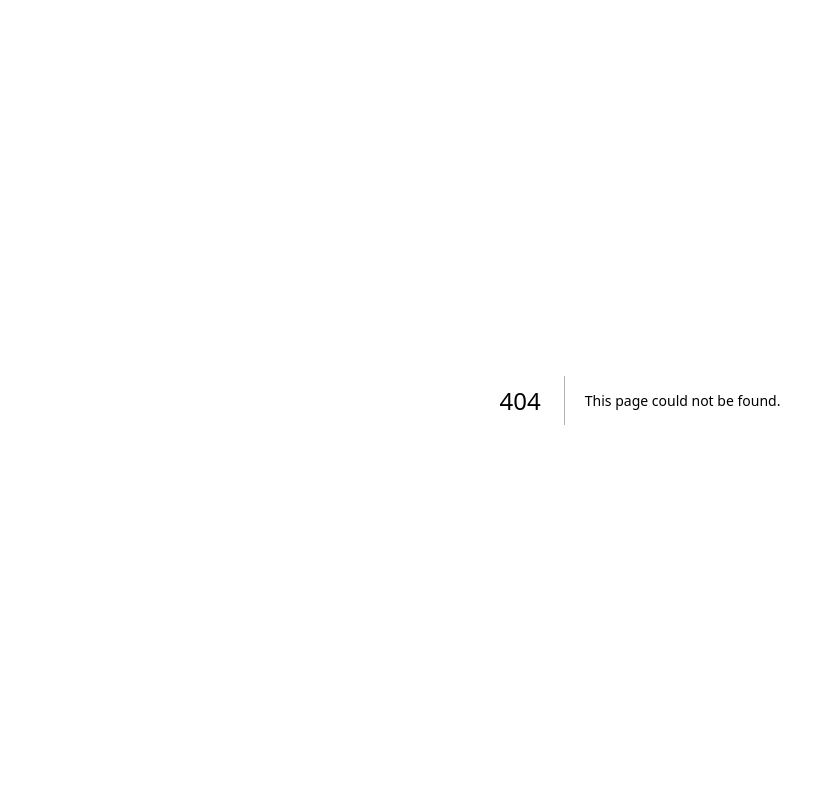
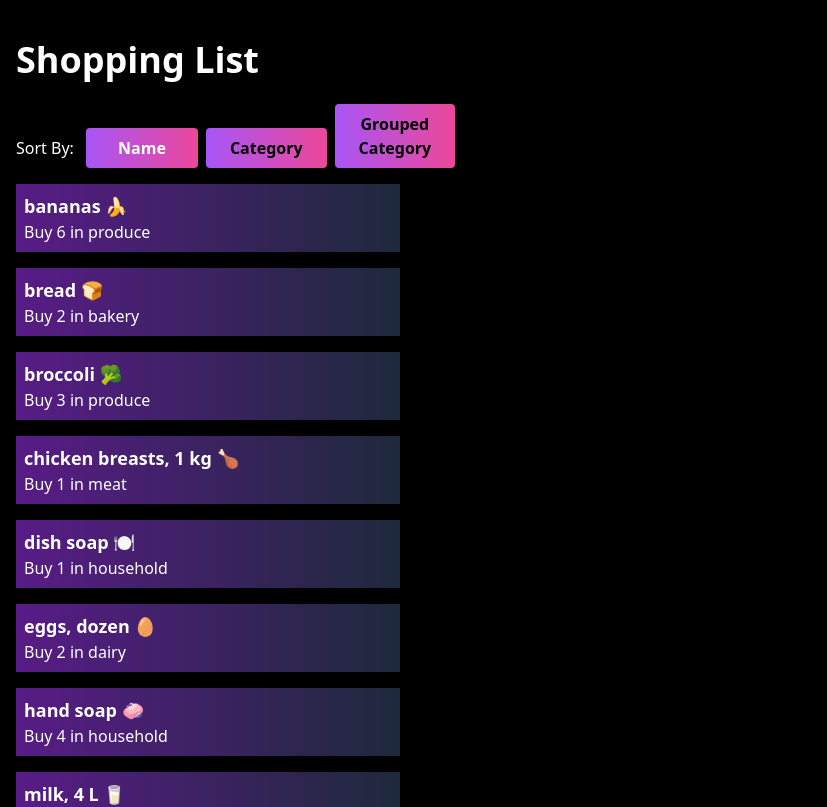
Before and after one commit to caddelacruz/cprg306-assignments, a Next.js app: page /week-6 in a window 1280 px wide. Before the commit this address had no page. Shown: the top 807 px of the page, without its empty margins (0-827 px from the left). Built offline with nearby package versions, Linux system fonts and the light colour scheme.

Commit message:
week-6
implemented the segregation of items based on name, category, and grouped category

```diff
--- a/app/page.js
+++ b/app/page.js
@@ -11,6 +11,7 @@
             <p><Link href="/week-3">Week 3 Assignment</Link></p>
             <p><Link href="/week-4">Week 4 Assignment</Link></p>
             <p><Link href="/week-5">Week 5 Assignment</Link></p>
+            <p><Link href="/week-6">Week 6 Assignment</Link></p>
           </p>
         </ul>
       </header>
--- /dev/null
+++ b/app/week-6/item-list.js
@@ -0,0 +1,72 @@
+"use client";
+
+import { useState } from "react";
+import Item from './item';
+import itemsData from './items.json';
+
+export default function ItemList() {
+    // Initialize state variable sortBy with default value "name"
+    const [sortBy, setSortBy] = useState("name");
+
+    // Sort the items based on sortBy state variable
+    const sortedItems = [...itemsData].sort((a, b) => {
+        if (sortBy === "name") {
+            return a.name.localeCompare(b.name);
+        } else if (sortBy === "category") {
+            return a.category.localeCompare(b.category);
+        }
+        return 0; // Default case (not needed but good for safety)
+    });
+
+    // Optional: Group items by category
+    const groupedItems = sortedItems.reduce((acc, item) => {
+        (acc[item.category] = acc[item.category] || []).push(item);
+        return acc;
+    }, {});
+
+    // Get sorted categories
+    const sortedCategories = Object.keys(groupedItems).sort(); // Sort the category keys alphabetically
+
+    return (
+        <div>
+            {/* Sort buttons */}
+            <div className="mb-4">
+                <span className="text-white mr-2">Sort By:</span> {/* Sort By label */}
+                <button
+                    onClick={() => setSortBy("name")}
+                    className={`mr-2 px-8 py-2 font-bold rounded ${sortBy === "name" ? "bg-gradient-to-r from-purple-500 to-pink-500 hover:from-pink-500 hover:to-yellow-500 text-white" : "bg-gradient-to-r from-purple-500 to-pink-500"}`}
+                >
+                    Name
+                </button>
+                <button
+                    onClick={() => setSortBy("category")}
+                    className={`mr-2 px-6 py-2 font-bold rounded ${sortBy === "category" ? "bg-gradient-to-r from-purple-500 to-pink-500 hover:from-pink-500 hover:to-yellow-500 text-white" : "bg-gradient-to-r from-purple-500 to-pink-500"}`}
+                >
+                    Category
+                </button>
+                <button
+                    onClick={() => setSortBy("group")}
+                    className={`mr-2 px-6 py-2 font-bold rounded ${sortBy === "group" ? "bg-gradient-to-r from-purple-500 to-pink-500 hover:from-pink-500 hover:to-yellow-500 text-white" : "bg-gradient-to-r from-purple-500 to-pink-500"}`}
+                >
+                    Grouped <p>Category</p>
+                </button>
+            </div>
+
+            {/* Render sorted items or grouped items */}
+            {sortBy === "group"
+                ? sortedCategories.map(category => (
+                    <div key={category} className="mb-4">
+                        <h2 className="text-2xl font-bold text-white capitalize">{category}</h2>
+                        {groupedItems[category].map(item => (
+                            <Item key={item.id} name={item.name} quantity={item.quantity} category={item.category} />
+                        ))}
+                    </div>
+                ))
+                : sortedItems.map(item => (
+                    <div key={item.id} className="mb-2">
+                        <Item name={item.name} quantity={item.quantity} category={item.category} />
+                    </div>
+                ))}
+        </div>
+    );
+}
--- /dev/null
+++ b/app/week-6/item.js
@@ -0,0 +1,10 @@
+import React from 'react';
+
+export default function Item({ name, quantity, category }) {
+    return (
+        <div className="bg-gradient-to-r from-purple-900 to-slate-800 text-white p-2 w-96 mb-4 font-bold">
+            <h3 className="text-lg font-bold">{name}</h3>
+            <p className="text-white font-normal">Buy {quantity} in {category}</p>
+        </div>
+    );
+}
--- /dev/null
+++ b/app/week-6/items.json
@@ -0,0 +1,74 @@
+[
+    {
+      "id": "1h2GJKH12gkHG31h1H",
+      "name": "milk, 4 L 🥛",
+      "quantity": 1,
+      "category": "dairy"
+    },
+    {
+      "id": "2KJH3k2j3H1k2J3K1H",
+      "name": "bread 🍞",
+      "quantity": 2,
+      "category": "bakery"
+    },
+    {
+      "id": "3h2KJH3k2j3H1k2J3",
+      "name": "eggs, dozen 🥚",
+      "quantity": 2,
+      "category": "dairy"
+    },
+    {
+      "id": "4k2J3K1H2GJKH12gk",
+      "name": "bananas 🍌",
+      "quantity": 6,
+      "category": "produce"
+    },
+    {
+      "id": "5H1h1H2KJH3k2j3H",
+      "name": "broccoli 🥦",
+      "quantity": 3,
+      "category": "produce"
+    },
+    {
+      "id": "6H1k2J3K1H2GJKH1",
+      "name": "chicken breasts, 1 kg 🍗",
+      "quantity": 1,
+      "category": "meat"
+    },
+    {
+      "id": "7gkHG31h1H2KJH3k",
+      "name": "pasta sauce 🍝",
+      "quantity": 3,
+      "category": "canned goods"
+    },
+    {
+      "id": "8j3H1k2J3K1H2GJK",
+      "name": "spaghetti, 454 g 🍝",
+      "quantity": 2,
+      "category": "dry goods"
+    },
+    {
+      "id": "9H12gkHG31h1H2KJ",
+      "name": "toilet paper, 12 pack 🧻",
+      "quantity": 1,
+      "category": "household"
+    },
+    {
+      "id": "10H3k2j3H1k2J3K1",
+      "name": "paper towels, 6 pack",
+      "quantity": 1,
+      "category": "household"
+    },
+    {
+      "id": "11k2J3K1H2GJKH12",
+      "name": "dish soap 🍽️",
+      "quantity": 1,
+      "category": "household"
+    },
+    {
+      "id": "12GJKH12gkHG31h1",
+      "name": "hand soap 🧼",
+      "quantity": 4,
+      "category": "household"
+    }
+  ]
--- /dev/null
+++ b/app/week-6/page.js
@@ -0,0 +1,13 @@
+import React from 'react';
+import ItemList from './item-list';
+
+export default function Page() {
+    return (
+        <main className="bg-black min-h-screen p-4"> // To make the main background black
+            <header>
+                <h1 className="text-4xl text-white font-bold mb-6">Shopping List</h1>
+            </header>
+            <ItemList />
+        </main>
+    );
+}
```
